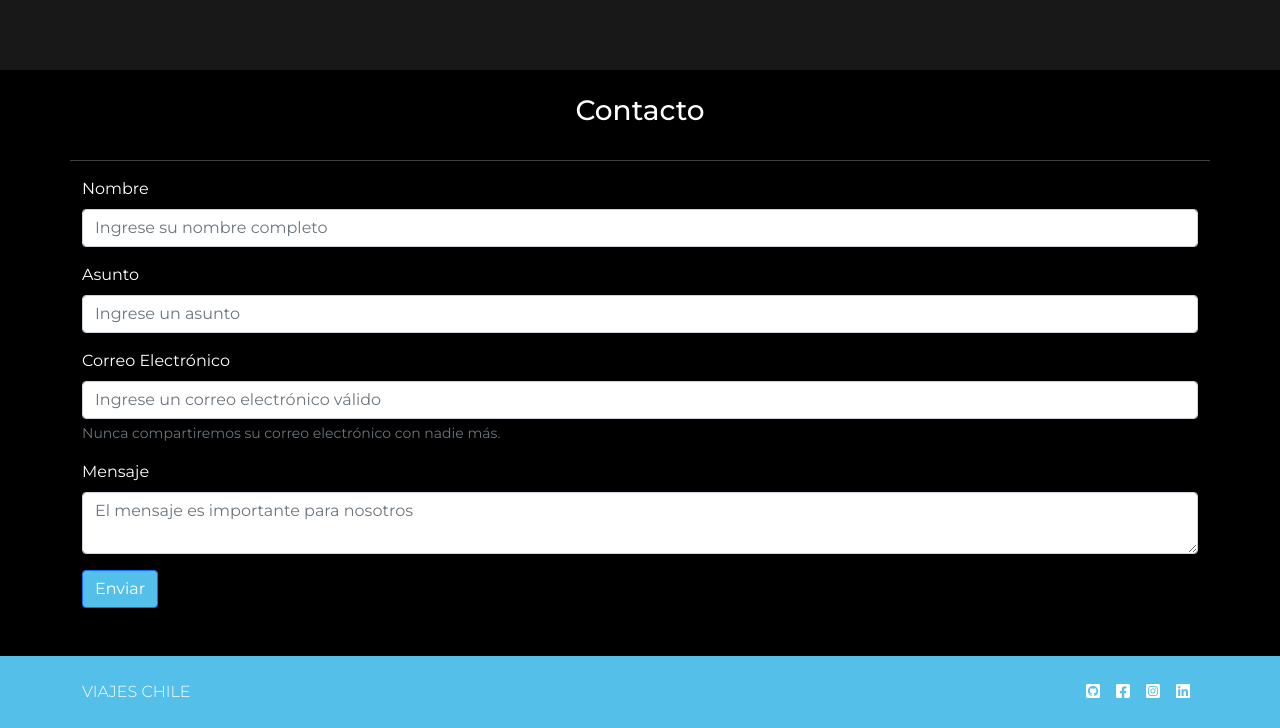
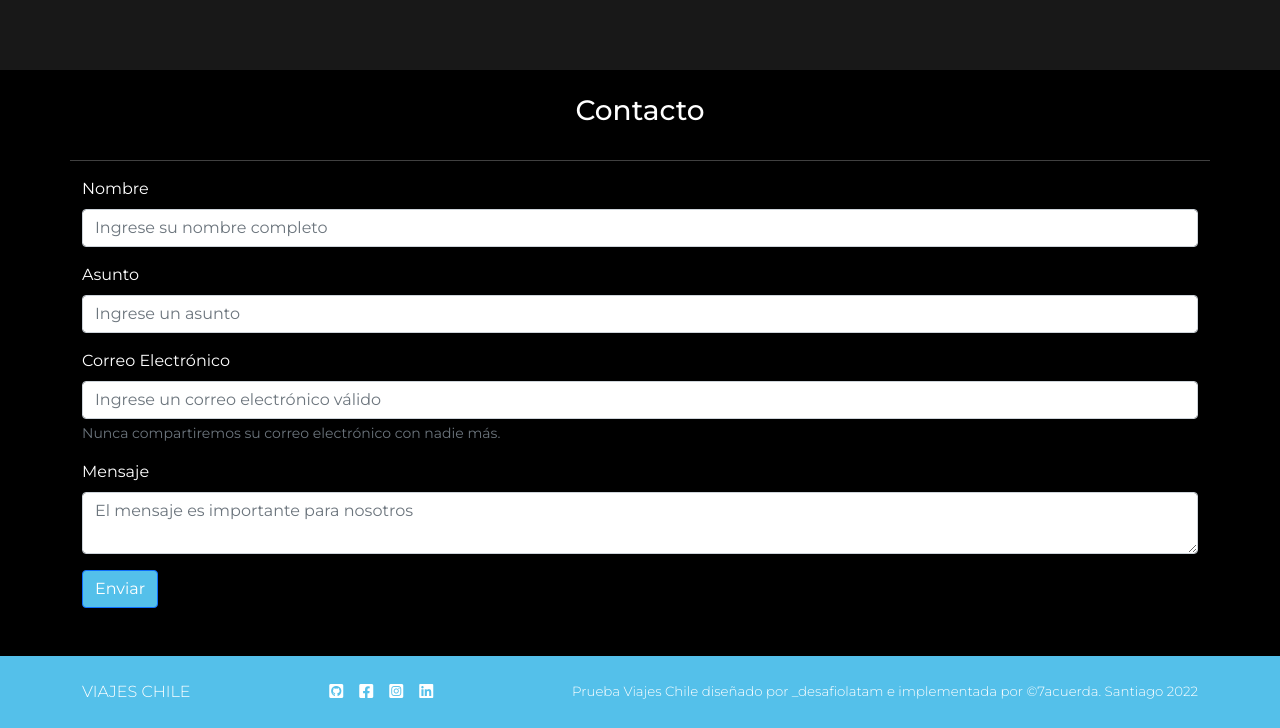
Before and after one commit to jeaf89/pruebaviajes, a plain HTML site: page index.html in a window 1280 px wide. Shown: the part 2179-2907 px from the top of the page. Drawn offline with nearby package versions, Linux system fonts and the light colour scheme.

Commit message:
copyright y css

```diff
--- a/assets/css/style.css
+++ b/assets/css/style.css
@@ -67,3 +67,7 @@ p{
 .bg1{
     background: #fff;
 }
+.letra-chica{
+    font-size: smaller;
+    vertical-align: middle;
+}
--- a/index.html
+++ b/index.html
@@ -301,6 +301,8 @@
                     </a>
                 </li>
             </ul>
+
+            <p class="letra-chica pt-3">Prueba Viajes Chile diseñado por _desafiolatam e implementada por ©7acuerda. Santiago 2022</p>
         </div>
     </footer>
 
```
